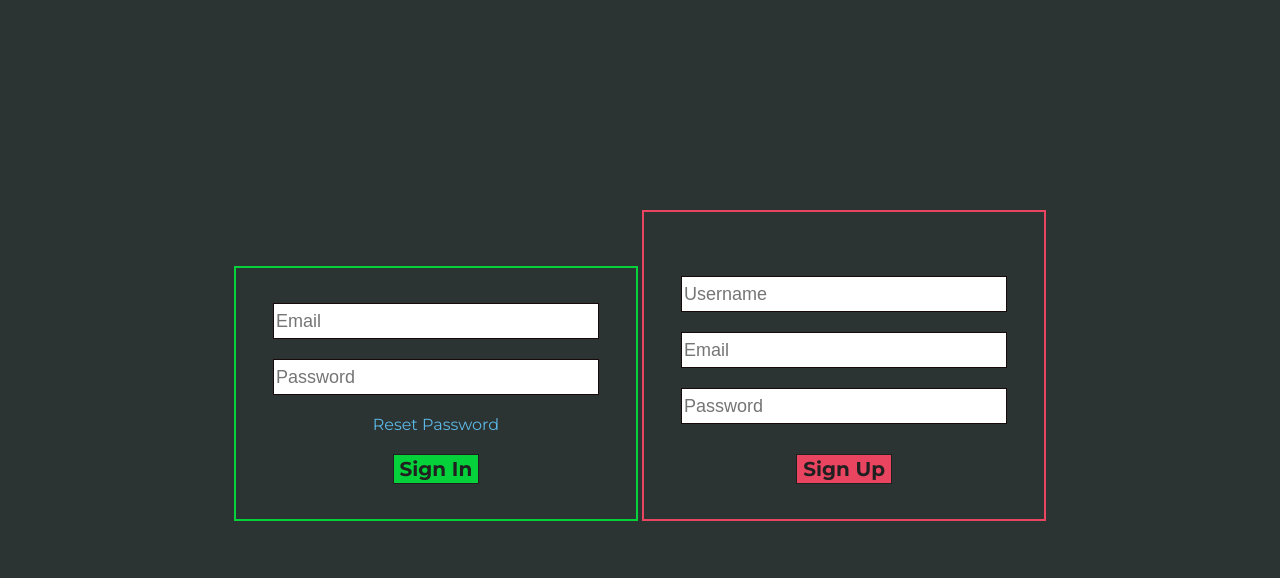
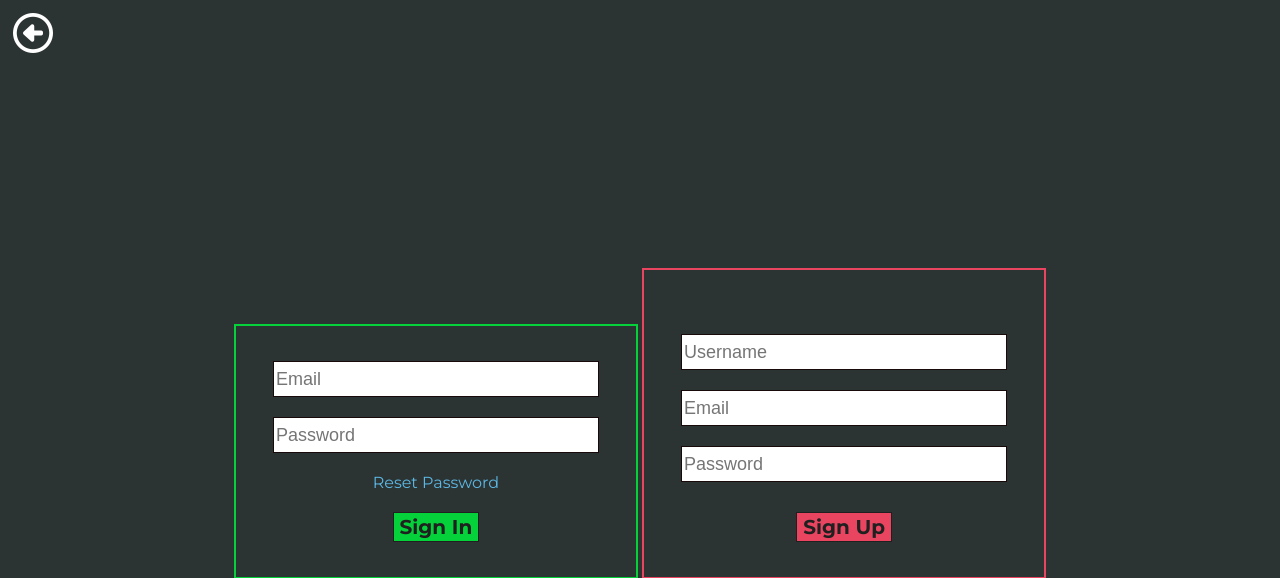
Before and after one commit to DM880/blog, a Django app: page /sign/ in a window 1280 px wide. Shown: the top 578 px of the page. Run offline with Django 4.2, Linux system fonts and the light colour scheme; some libraries are stand-ins or nearby versions.

Commit message:
back button in sign.html

```diff
--- a/src/interfaces/appsite/static/css/sign/sign.css
+++ b/src/interfaces/appsite/static/css/sign/sign.css
@@ -3,6 +3,21 @@
 body{
   background-color: #2C3333;
 }
+
+/*Back Icon*/
+
+.fa-circle-left{
+  font-size: 40px;
+  margin: 5px;
+  color: white;
+  transition: all 0.3s ease;
+}
+
+.fa-circle-left:hover{
+  color: #E94560;
+}
+
+/*///////////*/
 
 .sign-div-wrap{
   text-align: center;
--- a/src/interfaces/appsite/templates/base.html
+++ b/src/interfaces/appsite/templates/base.html
@@ -32,7 +32,7 @@
                     <ul>
                         <li><a href="{% url 'home' %}">HOME</a></li>
                         <li><a href="{% url 'blog_section' section='TRAVEL' %}">TRAVEL</a></li>
-                        <li><a href="{% url 'blog_section' section='BOOK' %}">BOOK</a></li>
+                        <li><a href="{% url 'blog_section' section='BOOK' %}">BOOKS</a></li>
                         <li><a href="{% url 'blog_section' section='MUSIC' %}">MUSIC</a></li>
                         <li><a href="{% url 'blog_section' section='FIRE' %}">FIRE</a></li>
                         <li><a href="{% url 'blog_section' section='LIFE' %}">LIFE</a></li>
--- a/src/interfaces/appsite/templates/sign/sign.html
+++ b/src/interfaces/appsite/templates/sign/sign.html
@@ -9,11 +9,15 @@
 
     <title>Sign</title>
 
+     <link rel='stylesheet' href='https://cdnjs.cloudflare.com/ajax/libs/font-awesome/6.1.1/css/all.min.css'>
+
 <link rel="stylesheet" href="{% static 'css/sign/sign.css' %}">
 
 </head>
 
 <body>
+
+    <a href="{{request.META.HTTP_REFERER}}"><i title="Back" class="fa-regular fa-circle-left"></i></a>
 
 <div class="sign-div-wrap">
 
```
